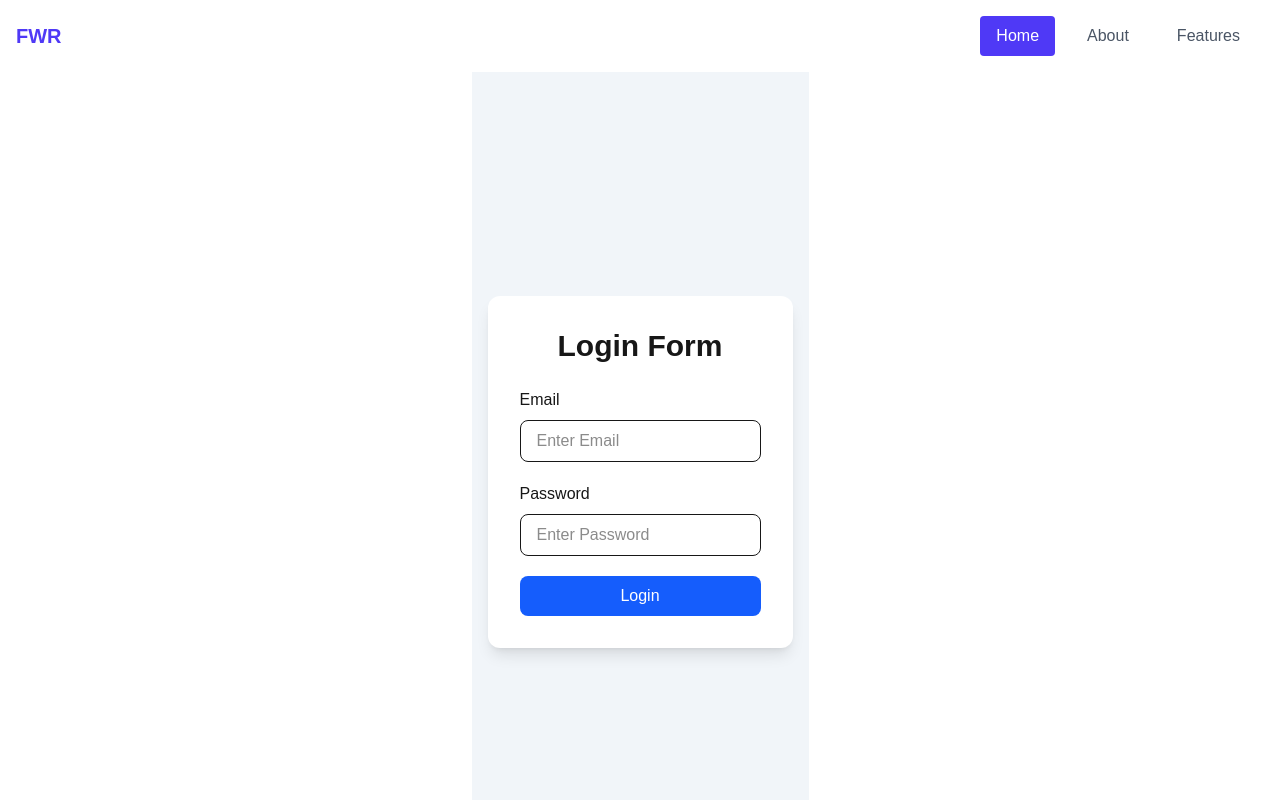
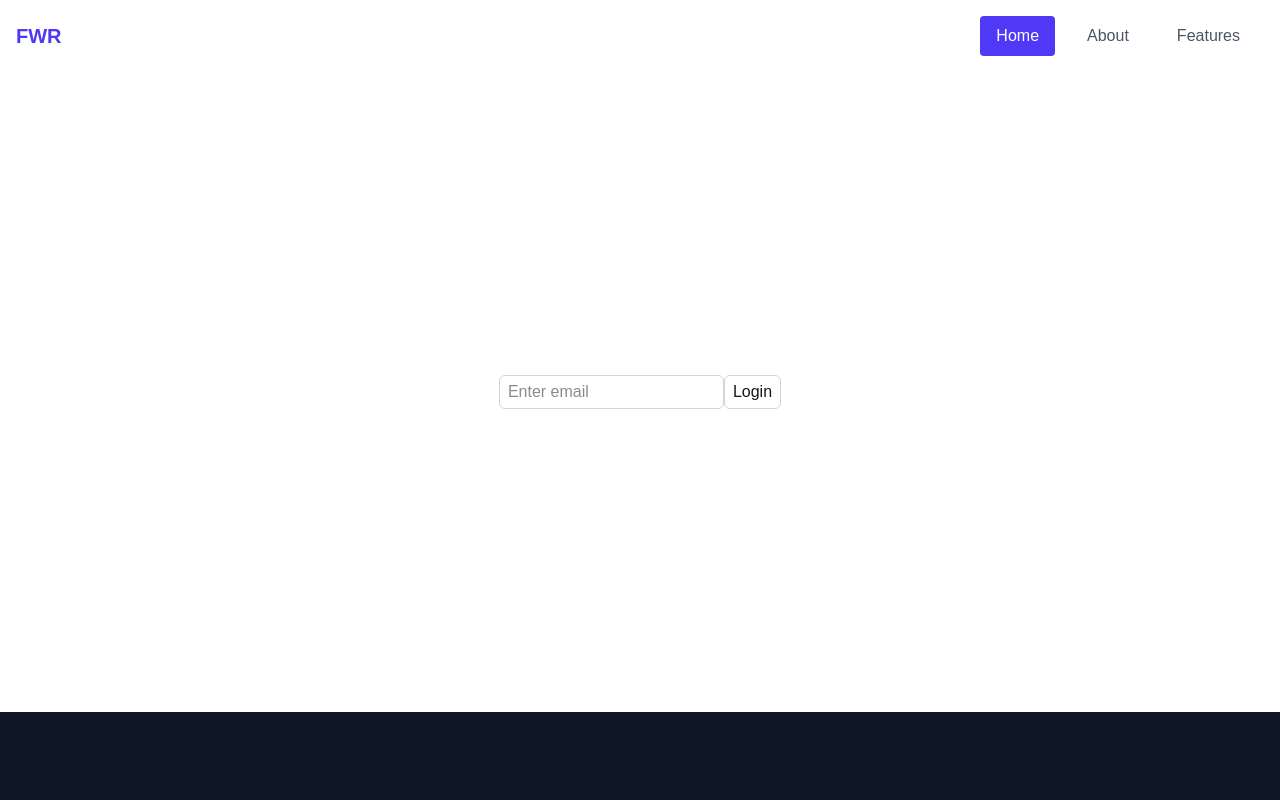
Before and after one commit to abdullahwebdev9176/next-app, a Next.js app: page / in a window 1280 px wide. Shown: the top 800 px of the page. Built offline with nearby package versions, Linux system fonts and the light colour scheme.

Commit message:
feat: implement UncontrolledComponent and integrate it into Wrapper component

```diff
--- /dev/null
+++ b/src/app/components/UncontrolledComponent.jsx
@@ -0,0 +1,32 @@
+import React from 'react'
+import { useRef } from "react";
+
+const UncontrolledComponent = () => {
+
+    const emailRef = useRef();
+
+    const handleSubmit = (e) => {
+        e.preventDefault();
+
+        console.log(emailRef.current.value);
+    };
+
+
+    return (
+        <div>
+            <form onSubmit={handleSubmit}>
+                <input
+                    type="text"
+                    ref={emailRef}
+                    placeholder="Enter email"
+                    name="email"
+                    className='border border-gray-300 rounded-md px-2 py-1'
+                />
+
+                <button type="submit" className='border border-gray-300 rounded-md px-2 py-1'>Login</button>
+            </form>
+        </div>
+    )
+}
+
+export default UncontrolledComponent
--- a/src/app/components/Wrapper.tsx
+++ b/src/app/components/Wrapper.tsx
@@ -4,7 +4,7 @@ import React, { useState } from 'react'
 import ParentNewTsFile from './ParentNewTsFile'
 import TodoComponent from './TodoComponent'
 import UserProfile from './UserProfile'
-
+import UncontrolledComponent from './UncontrolledComponent'
 import TaskItem from '../components/TaskItem';
 import type { Task } from '../types/task';
 
@@ -37,7 +37,7 @@ const Wrapper = () => {
   return (
     <div className='text-center'>
 
-      <div style={{ padding: '20px' }}>
+      {/* <div style={{ padding: '20px' }}>
         <h1 className='mb-3'>My Type-Safe Task Manager</h1>
 
         <form onSubmit={handleAddTask}>
@@ -56,7 +56,9 @@ const Wrapper = () => {
             <TaskItem key={task.id} task={task} onToggle={handleToggleTask} />
           ))}
         </div>
-      </div>
+      </div> */}
+
+      <UncontrolledComponent />
 
 
       {/* <NewForm /> */}
--- a/src/app/page.jsx
+++ b/src/app/page.jsx
@@ -49,9 +49,9 @@ export default function Home() {
           {/* <MemoHook /> */}
           {/* <Search /> */}
           {/* <Parent /> */}
-        {/* <Wrapper /> */}
+          <Wrapper />
           {/* <Reducer /> */}
-        <ReducerForm />
+          {/* <ReducerForm /> */}
           {/* <Form /> */}
           {/* <ControledInputs /> */}
           {/* <RenderingList /> */}
```
Lines whose indentation alone changed are shown as unchanged.
